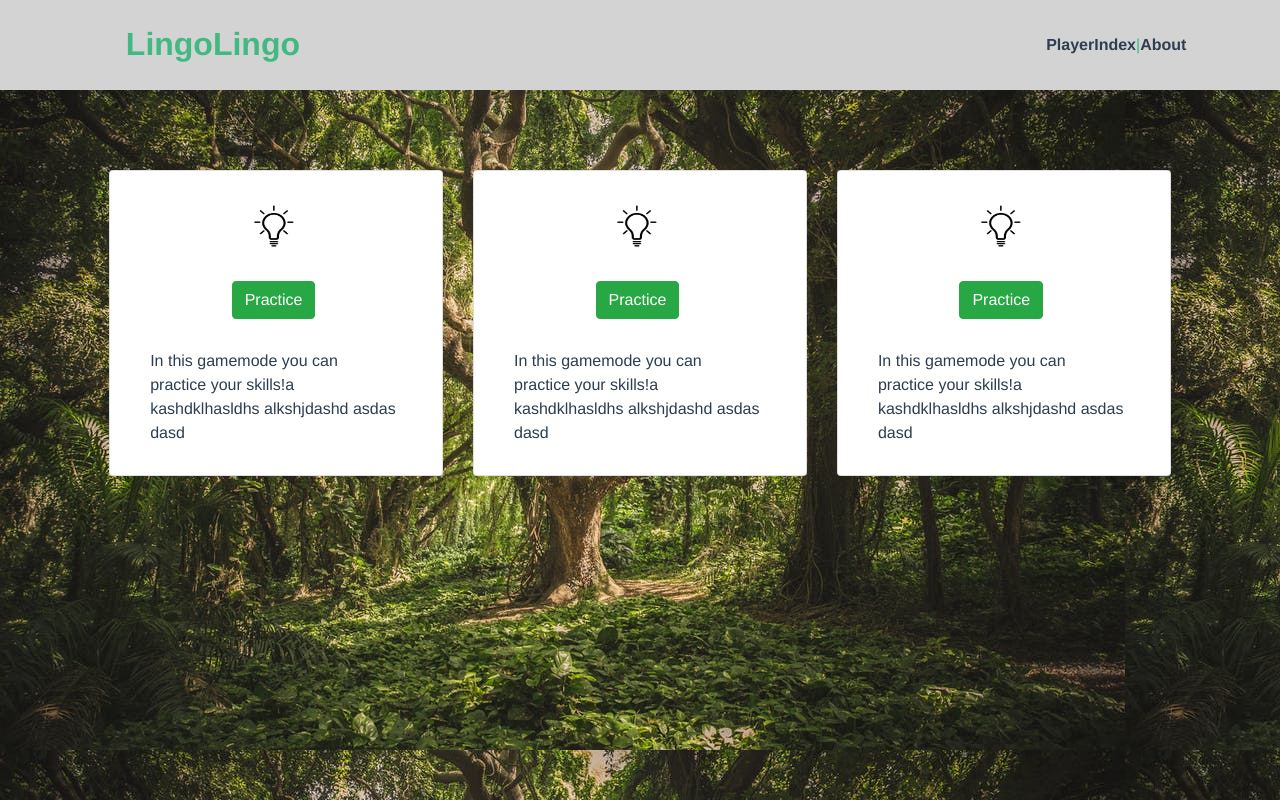
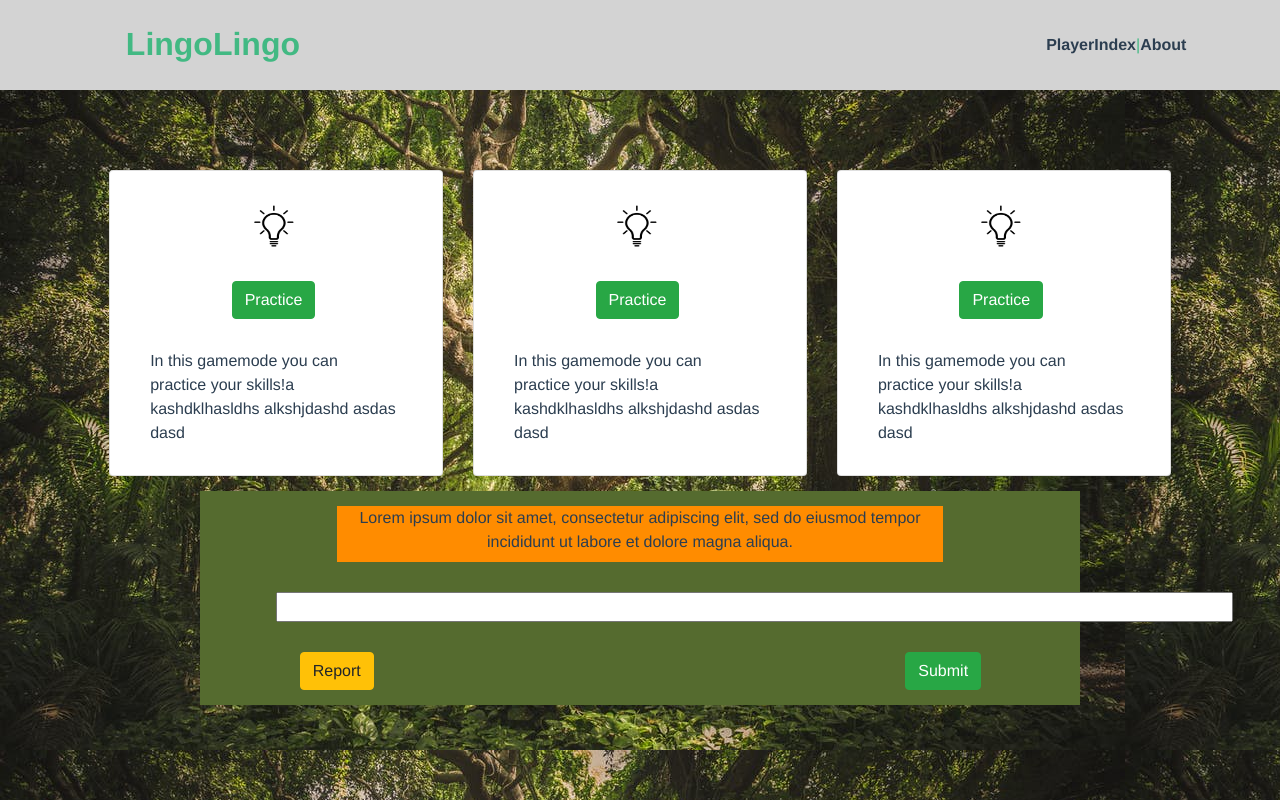
Before and after one commit to ksendzo/LingoLingo, a Vue app: page /player in a window 1280 px wide. Built offline with nearby package versions, Linux system fonts and the light colour scheme.

Commit message:
Dodat okvir za pitanje

```diff
--- /dev/null
+++ b/src/components/QuestionsFrame.vue
@@ -0,0 +1,54 @@
+<template>
+  <div class="QuestionsFrame">
+      <div class="row" style="padding-top: 15px; padding-bottom: 15px;">
+          <div class="offset-2 col-8 offset-2 question">
+            <form>
+        <label for="fname">Lorem ipsum dolor sit amet, consectetur adipiscing elit, sed do eiusmod tempor incididunt ut labore et dolore magna aliqua.</label>
+            </form>
+          </div>
+      </div>
+
+      <div class="row  " style="padding-top: 15px; padding-bottom: 15px;">
+          <div class="offset-1 col-4 answer">
+              <form>
+        <input type="text" size="100%">
+             </form>
+          </div>
+      </div>
+
+      <div class="row" style="padding-top: 15px; padding-bottom: 15px;">
+          <div class="offset-1 col-2">
+              <button class="btn btn-warning">Report</button>
+          </div>
+          <div class="offset-6 col-2">
+              <button class="btn btn-success">Submit</button>
+          </div>
+      </div>
+
+    </div>
+</template>
+
+<style>
+.QuestionsFrame{
+margin-top: 15px; /*Ovo je samo za test na glavnoj strani*/
+background-color: darkolivegreen;
+
+}
+.question{
+background-color: darkorange;
+}
+
+.answer{
+  padding-left: 10px;
+  justify-content:left;
+  width:fit-content;
+}
+
+</style>
+
+
+<script>
+export default {
+  name:'QuestionFrame'
+}
+</script>
--- a/src/views/PlayerIndex.vue
+++ b/src/views/PlayerIndex.vue
@@ -16,6 +16,13 @@
             <GameModeCard/>
             </div>
         </div>
+
+        <div class="row">
+            <div class="offset-1 col-10">
+                <QuestionsFrame/>
+            </div>
+        </div>
+
     </div>
 
 
@@ -47,10 +54,12 @@
 
 
 import GameModeCard from '../components/GameModeCard'
+import QuestionsFrame from '../components/QuestionsFrame'
 export default {
     name:'PlayerIndex',
     components:{
-    GameModeCard
+    GameModeCard,
+    QuestionsFrame
     }
 }
 </script>
```
Also changed, not shown: src/main.js (line endings or trailing spaces), 1 other file (tests, documents, lock files or other folders).
